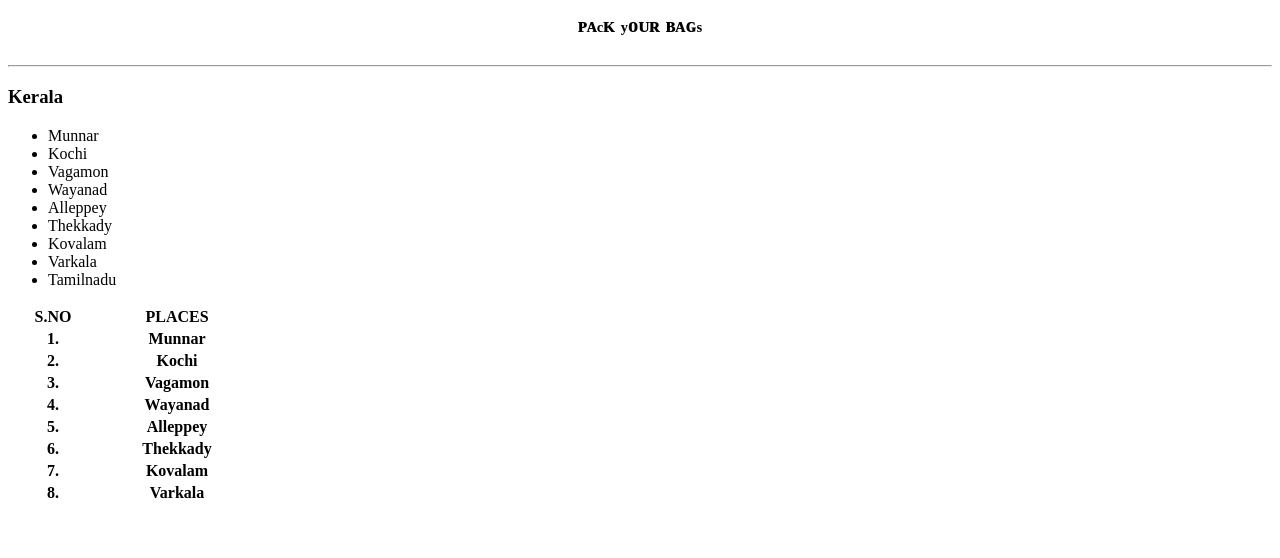
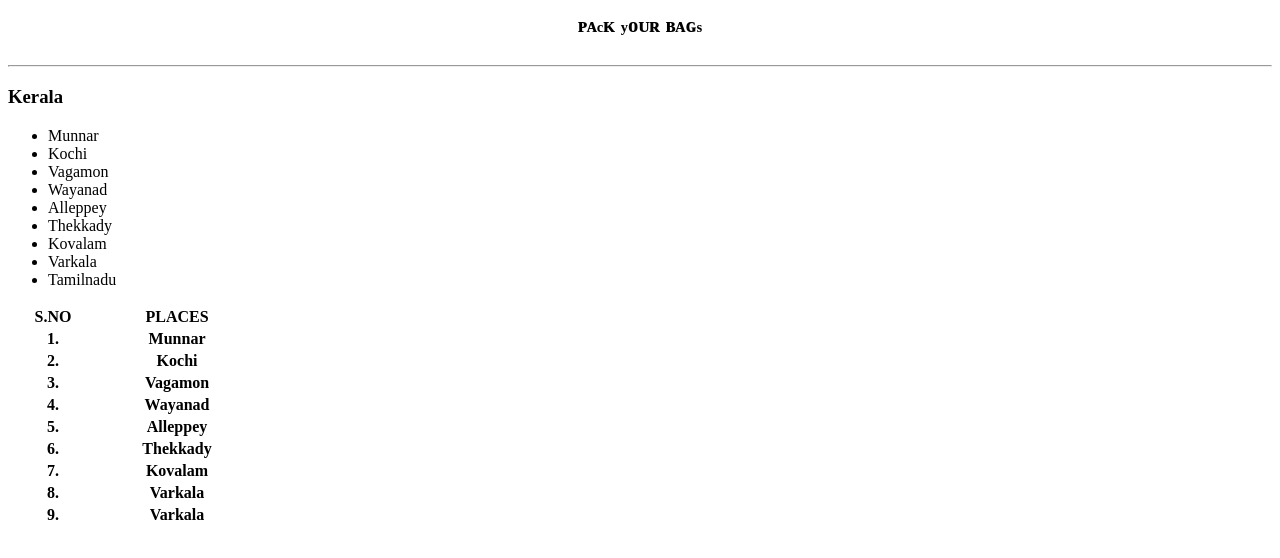
Before and after one commit to pavinkumar431/tourist-packages, a plain HTML site: page index.html in a window 1280 px wide. Shown: the part 48-606 px from the top of the page. Drawn offline with Linux system fonts and the light colour scheme.

Commit message:
updating tabele

```diff
--- a/index.html
+++ b/index.html
@@ -62,6 +62,10 @@
                         <th>8.</th>
                         <th>Varkala</th>
                     </tr>
+                                        <tr>
+                        <th>9.</th>
+                        <th>Varkala</th>
+                    </tr>
                 </tbody>
 
              </table>
```
